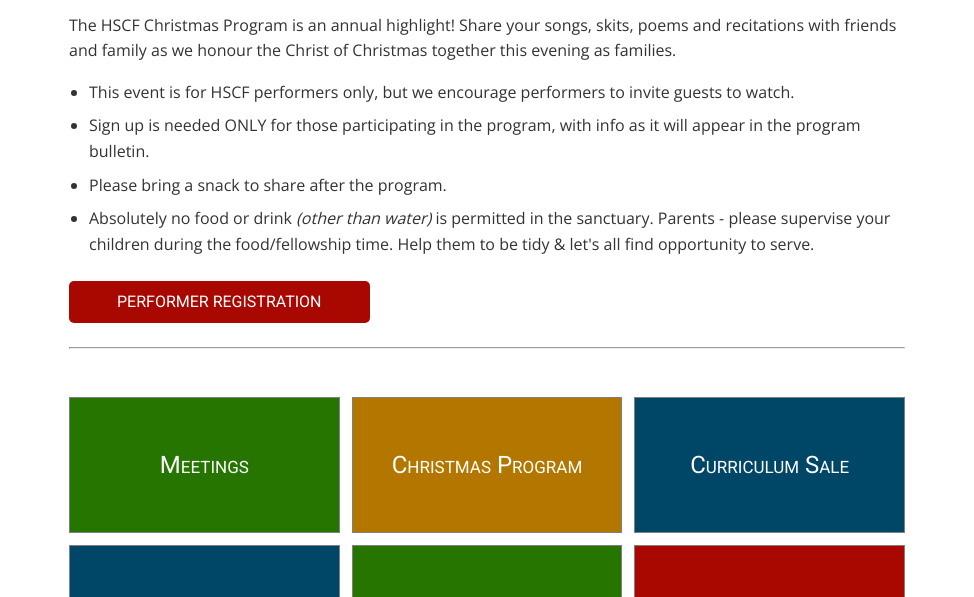
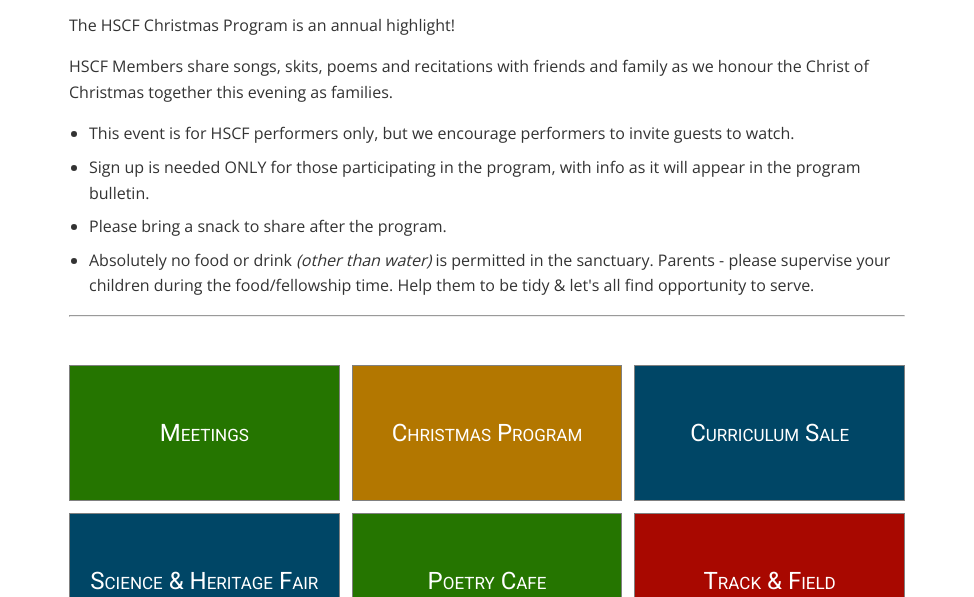
Before and after one commit to hscfed/hscfedmonton, a website: page christmas-program.html in a window 1280 px wide. Shown: the part 203-800 px from the top of the page, without its empty margins (153-1127 px from the left). Drawn offline with nearby package versions, Linux system fonts and the light colour scheme.

Commit message:
event updates

```diff
--- a/christmas-program.html
+++ b/christmas-program.html
@@ -31,10 +31,11 @@
 
       <section class="page-section container">
         <h1>Christmas Program</h1>
+        <p>The HSCF Christmas Program is an annual highlight!</p>
         <p>
-          The HSCF Christmas Program is an annual highlight! Share your songs,
-          skits, poems and recitations with friends and family as we honour the
-          Christ of Christmas together this evening as families.
+          HSCF Members share songs, skits, poems and recitations with friends
+          and family as we honour the Christ of Christmas together this evening
+          as families.
         </p>
 
         <ul>
@@ -55,15 +56,6 @@
           </li>
         </ul>
 
-        <p>
-          <a
-            href="https://forms.gle/uiZe6NK3c1L9sdBKA"
-            class="call-to-action"
-            target="_blank"
-            >Performer Registration</a
-          >
-        </p>
-
         <hr />
 
         <activities-grid></activities-grid>
```
Also changed, not shown: curriculum-sale.html (+6 -1 lines), science-fair.html (+3 -3 lines).
